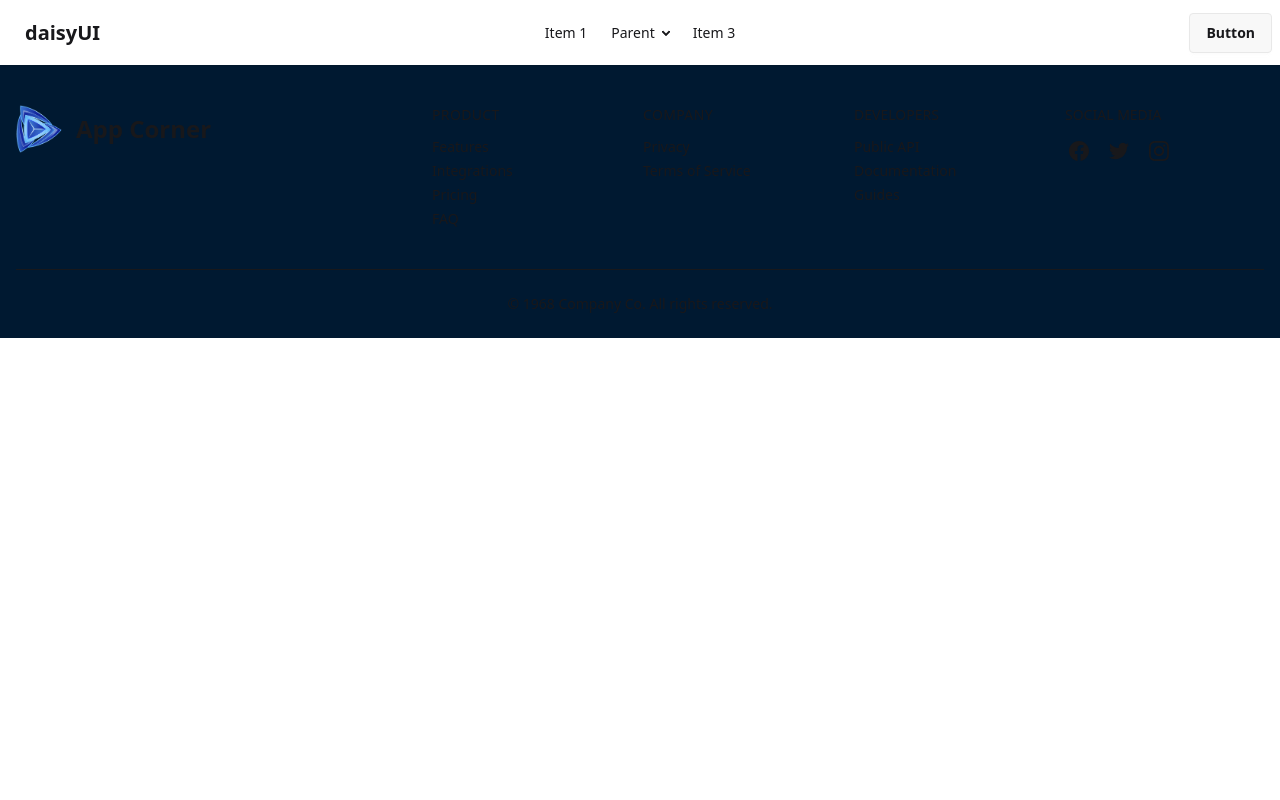
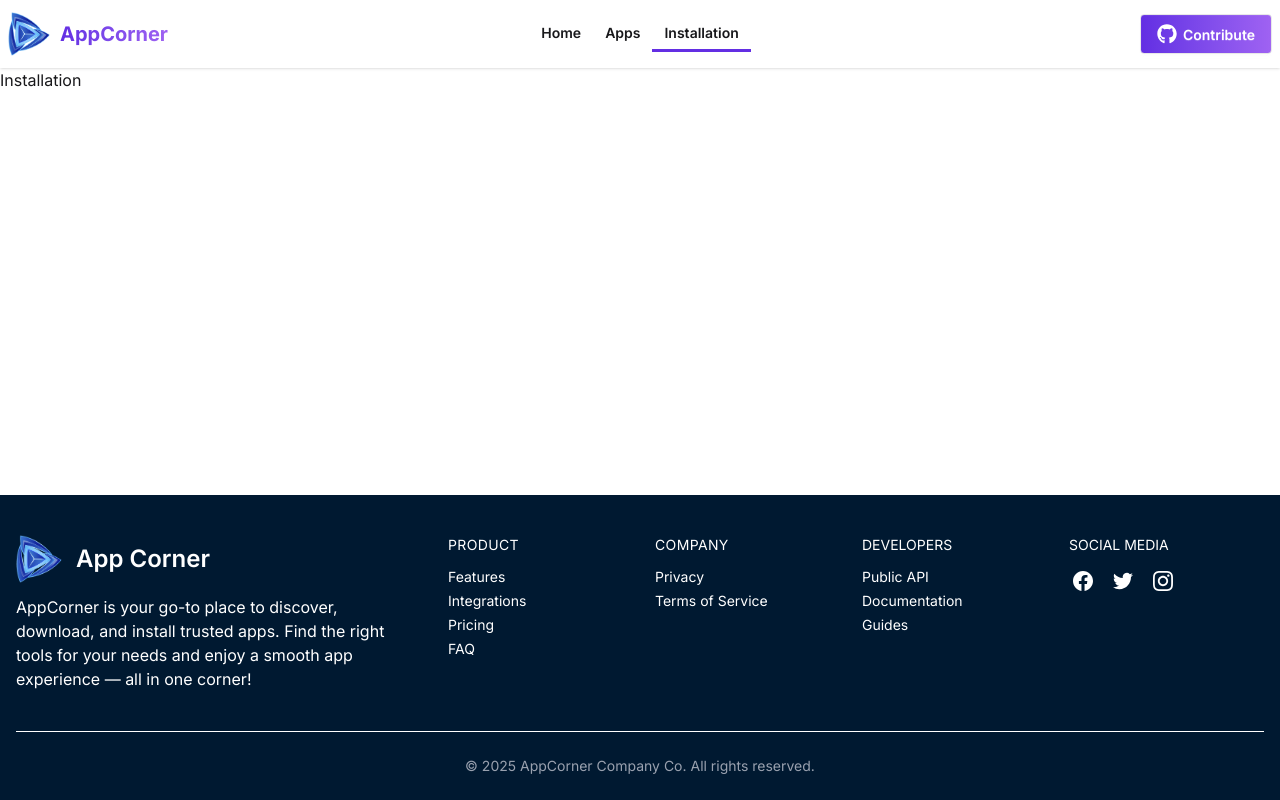
Before and after one commit to MehediHasanRafi00/App-Corner, a React (Vite) app: page /installation in a window 1280 px wide. Built offline with nearby package versions, Linux system fonts and the light colour scheme.

Commit message:
add navber, foote & routing system

```diff
--- a/index.html
+++ b/index.html
@@ -2,9 +2,9 @@
 <html data-theme="light" lang="en">
   <head>
     <meta charset="UTF-8" />
-    <link rel="icon" type="image/svg+xml" href="/vite.svg" />
+    <link rel="icon" type="image/svg+xml" href="/logo.png" />
     <meta name="viewport" content="width=device-width, initial-scale=1.0" />
-    <title>app-corner</title>
+    <title>App Corner</title>
   </head>
   <body>
     <div id="root"></div>
--- a/package.json
+++ b/package.json
@@ -11,8 +11,10 @@
   },
   "dependencies": {
     "@tailwindcss/vite": "^4.1.14",
+    "lucide": "^0.545.0",
     "react": "^19.1.1",
     "react-dom": "^19.1.1",
+    "react-icons": "^5.5.0",
     "react-router": "^7.9.3",
     "tailwindcss": "^4.1.14"
   },
--- /dev/null
+++ b/src/Components/Banner.jsx
@@ -0,0 +1,11 @@
+import React from "react";
+
+const Banner = () => {
+  return (
+    <div>
+      <h1 className="text-7xl">We Build <span>Productive</span> Apps</h1>
+    </div>
+  );
+};
+
+export default Banner;
--- a/src/Components/Footer.jsx
+++ b/src/Components/Footer.jsx
@@ -1,15 +1,16 @@
 import React from "react";
 
 import logo from '/logo.png'
+import { Link } from "react-router";
 
 const Footer = () => {
   return (
-    <footer className="px-4 divide-y bg-[#001931]">
-      <div className="container flex flex-col justify-between py-10 mx-auto space-y-8 lg:flex-row lg:space-y-0">
+    <footer className="px-4 divide-y bg-[#001931] text-white">
+      <div className="container flex flex-col justify-between gap-6 py-10 mx-auto space-y-8 lg:flex-row lg:space-y-0">
         <div className="lg:w-1/3">
-          <a
+          <Link
             rel="noopener noreferrer"
-            href="#"
+            to={"/"}
             className="flex justify-center space-x-3 lg:justify-start"
           >
             <div className="flex items-center justify-center w-12 h-12 ">
@@ -18,7 +19,8 @@ const Footer = () => {
             <span className="self-center text-2xl font-semibold">
               App Corner
             </span>
-          </a>
+          </Link>
+          <p className=" text-center md:text-start mt-3 mr-3">AppCorner is your go-to place to discover, download, and install trusted apps. Find the right tools for your needs and enjoy a smooth app experience — all in one corner!</p>
         </div>
         <div className="grid grid-cols-2 text-sm gap-x-3 gap-y-8 lg:w-2/3 sm:grid-cols-4">
           <div className="space-y-3">
@@ -136,8 +138,8 @@ const Footer = () => {
           </div>
         </div>
       </div>
-      <div className="py-6 text-sm text-center dark:text-gray-600">
-        © 1968 Company Co. All rights reserved.
+      <div className="py-6 text-sm text-center text-gray-400">
+        © 2025 AppCorner Company Co. All rights reserved.
       </div>
     </footer>
   );
--- a/src/Components/Navbar.jsx
+++ b/src/Components/Navbar.jsx
@@ -1,48 +1,71 @@
-import React from 'react';
+import React from "react";
+import logo from '/logo.png'
+import { Link, NavLink } from "react-router";
+import { FaGithub } from "react-icons/fa";
 
 const Navbar = () => {
   return (
-        <div className="navbar bg-base-100 shadow-sm">
+    <nav className="  shadow">
+      <div className="navbar bg-base-100 container mx-auto">
         <div className="navbar-start">
           <div className="dropdown">
             <div tabIndex={0} role="button" className="btn btn-ghost lg:hidden">
-        <svg xmlns="http://www.w3.org/2000/svg" className="h-5 w-5" fill="none" viewBox="0 0 24 24" stroke="currentColor"> <path strokeLinecap="round" strokeLinejoin="round" strokeWidth="2" d="M4 6h16M4 12h8m-8 6h16" /> </svg>
+              <svg
+                xmlns="http://www.w3.org/2000/svg"
+                className="h-5 w-5"
+                fill="none"
+                viewBox="0 0 24 24"
+                stroke="#632ee3"
+              >
+                {" "}
+                <path
+                  strokeLinecap="round"
+                  strokeLinejoin="round"
+                  strokeWidth="2"
+                  d="M4 6h16M4 12h8m-8 6h16"
+                />{" "}
+              </svg>
             </div>
             <ul
               tabIndex={0}
-        className="menu menu-sm dropdown-content bg-base-100 rounded-box z-1 mt-3 w-52 p-2 shadow">
-        <li><a>Item 1</a></li>
+              className="menu menu-sm dropdown-content bg-base-100 rounded-box z-1 mt-3 w-52 p-2 shadow font-semibold"
+            >
               <li>
-          <a>Parent</a>
-          <ul className="p-2">
-            <li><a>Submenu 1</a></li>
-            <li><a>Submenu 2</a></li>
-          </ul>
+              <NavLink className={({ isActive }) => (isActive ? "bg-[#632ee3] text-white" : "")} to={'/'}>Home</NavLink>
             </li>
-        <li><a>Item 3</a></li>
+            <li>
+              <NavLink className={({ isActive }) => (isActive ? "bg-[#632ee3] text-white" : "")} to={'/apps'}>Apps</NavLink>
+            </li>
+            <li>
+              <NavLink className={({ isActive }) => (isActive ? "bg-[#632ee3] text-white" : "")} to={'/installation'}>Installation</NavLink>
+            </li>
+
             </ul>
           </div>
-    <a className="btn btn-ghost text-xl">daisyUI</a>
+          <Link className="flex items-center gap-2 ">
+          <img className="w-11" src={logo} alt="" />
+          <span className="text-xl font-bold gradient-text hidden md:block">AppCorner</span>
+          </Link>
         </div>
         <div className="navbar-center hidden lg:flex">
-    <ul className="menu menu-horizontal px-1">
-      <li><a>Item 1</a></li>
+          <ul className="menu menu-horizontal px-1 font-semibold">
             <li>
-        <details>
-          <summary>Parent</summary>
-          <ul className="p-2">
-            <li><a>Submenu 1</a></li>
-            <li><a>Submenu 2</a></li>
-          </ul>
-        </details>
+              <NavLink className={({ isActive }) => (isActive ? "border-b-3 border-[#632ee3] rounded-none" : "")} to={'/'}>Home</NavLink>
             </li>
-      <li><a>Item 3</a></li>
+            <li>
+              <NavLink className={({ isActive }) => (isActive ? "border-b-3 border-[#632ee3] rounded-none" : "")} to={'/apps'}>Apps</NavLink>
+            </li>
+            <li>
+              <NavLink className={({ isActive }) => (isActive ? "border-b-3 border-[#632ee3] rounded-none" : "")} to={'/installation'}>Installation</NavLink>
+            </li>
+
           </ul>
         </div>
         <div className="navbar-end">
-    <a className="btn">Button</a>
+          <Link to={'https://github.com/MehediHasanRafi00/'} className="btn gradient-bg"><FaGithub className="text-xl"/> Contribute</Link>
         </div>
       </div>
+    </nav>
   );
 };
 
--- a/src/Layouts/RootLayout.jsx
+++ b/src/Layouts/RootLayout.jsx
@@ -5,11 +5,13 @@ import { Outlet } from 'react-router';
 
 const RootLayout = () => {
     return (
-        <>
+        <div className='flex flex-col min-h-screen'>
             <Navbar></Navbar>
-            <Outlet></Outlet>
+            <main className='flex-1'>
+                <Outlet></Outlet>
+            </main>
             <Footer></Footer>
-        </>
+        </div>
     );
 };
 
--- a/src/Routes/Routes.jsx
+++ b/src/Routes/Routes.jsx
@@ -12,7 +12,7 @@ const router = createBrowserRouter([
     path: "/",
     Component: RootLayout,
     errorElement: <ErrorPage />,
-    Children: [
+    children: [
       {
         index: true,
         Component: Home,
--- a/src/index.css
+++ b/src/index.css
@@ -1,2 +1,16 @@
+@import url('https://fonts.googleapis.com/css2?family=Inter:ital,opsz,wght@0,14..32,100..900;1,14..32,100..900&display=swap');
 @import "tailwindcss";
 @plugin "daisyui";
+
+*{
+    font-family: "Inter", sans-serif;
+}
+
+
+.gradient-text {
+  @apply bg-gradient-to-r from-[#632ee3] to-[#9f62f2] bg-clip-text text-transparent;
+}
+
+.gradient-bg{
+    @apply bg-gradient-to-r from-[#632ee3] to-[#9f62f2] text-white
+}
```
Also changed, not shown: 1 other file (tests, documents, lock files or other folders). Lines whose indentation alone changed are shown as unchanged.
